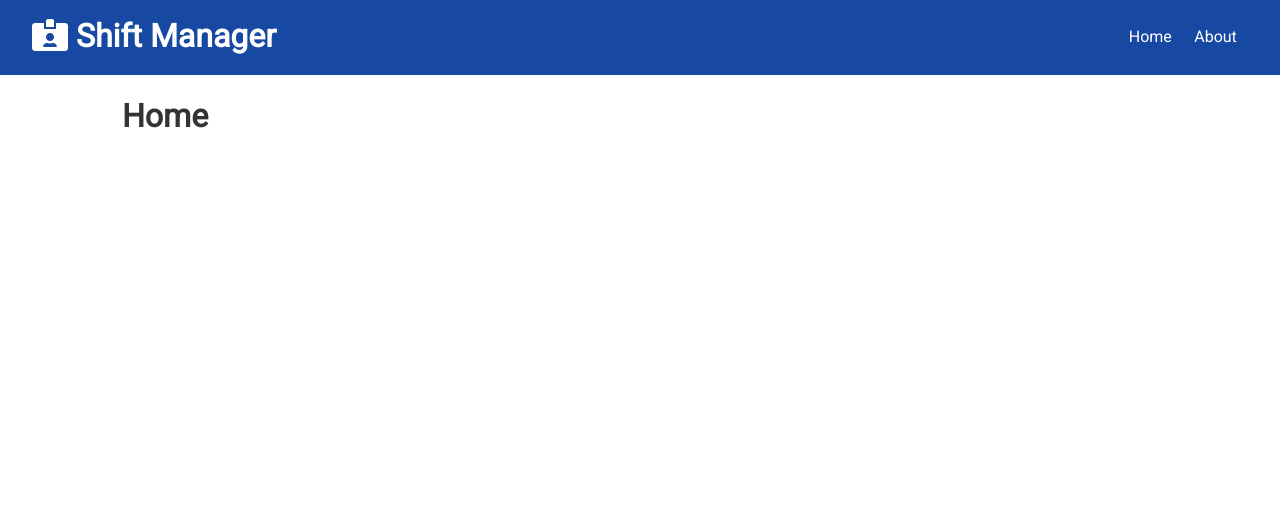
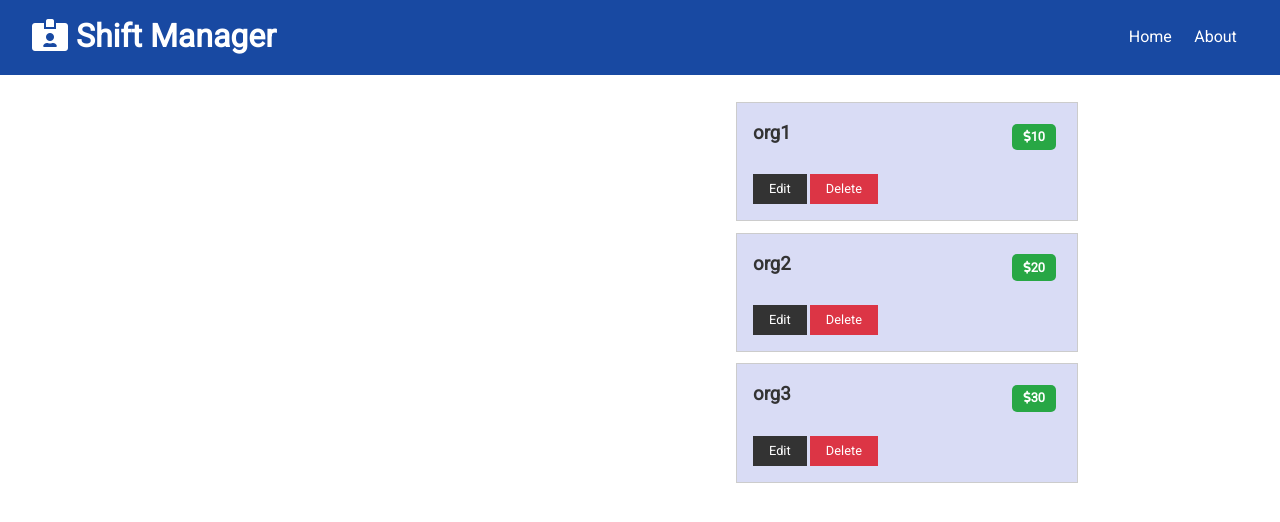
Before and after one commit to szantilas87/shiftManger, a React (Create React App) app in the folder client/: page / in a window 1280 px wide. Shown: the top 522 px of the page. Built offline with nearby package versions, Linux system fonts and the light colour scheme.

Commit message:
Dispalay organizations on main page

```diff
--- a/client/src/App.css
+++ b/client/src/App.css
@@ -4,7 +4,7 @@
 :root {
   --primary-color: #003699;
   --dark-color: #333333;
-  --light-color: #f4f4f4;
+  --light-color: #d9dcf5;
   --danger-color: #dc3545;
   --success-color: #28a745;
 }
--- /dev/null
+++ b/client/src/components/organizations/OrganizationItem.js
@@ -0,0 +1,28 @@
+import React from 'react';
+import PropTypes from 'prop-types';
+
+const OrganizationItem = ({ organization }) => {
+  const { id, name, rate } = organization;
+  return (
+    <div className='card bg-light'>
+      <h3 className='text-left'>
+        {name}{' '}
+        <span style={{ float: 'right' }} className={'badge badge-success'}>
+          <i className='fas fa-dollar-sign'></i>
+          {rate}
+        </span>
+      </h3>
+      <br />
+      <p>
+        <button className='btn btn-dark btn-sm'>Edit</button>
+        <button className='btn btn-danger btn-sm'>Delete</button>
+      </p>
+    </div>
+  );
+};
+
+OrganizationItem.propTypes = {
+  organization: PropTypes.object.isRequired
+};
+
+export default OrganizationItem;
--- /dev/null
+++ b/client/src/components/organizations/Organizations.js
@@ -0,0 +1,17 @@
+import React, { Fragment, useContext } from 'react';
+import OrganizationItem from './OrganizationItem';
+import OrganizationContext from '../../context/organization/organizationContext';
+
+const Organizations = () => {
+  const organizationContext = useContext(OrganizationContext);
+  const { organizations } = organizationContext;
+  return (
+    <Fragment>
+      {organizations.map(organization => (
+        <OrganizationItem key={organization.id} organization={organization} />
+      ))}
+    </Fragment>
+  );
+};
+
+export default Organizations;
--- a/client/src/components/pages/Home.js
+++ b/client/src/components/pages/Home.js
@@ -1,9 +1,13 @@
 import React from 'react';
+import Organizations from '../organizations/Organizations';
 
 const Home = () => {
   return (
-    <div>
-      <h1> Home </h1>{' '}
+    <div className='grid-2'>
+      <div>{/* OrganizationForm */}</div>
+      <div>
+        <Organizations />
+      </div>
     </div>
   );
 };
--- a/client/src/context/organization/OrganizationState.js
+++ b/client/src/context/organization/OrganizationState.js
@@ -35,8 +35,6 @@ const OrganizationState = props => {
 
   const [state, dispatch] = useReducer(organizationReducer, initialState);
 
-  // Add Organization
-
   // Delete Organization
 
   // Set Current Organization
@@ -52,7 +50,7 @@ const OrganizationState = props => {
   return (
     <OrganizationContext.Provider
       value={{
-        contacts: state.contacts
+        organizations: state.organizations
       }}
     >
       {props.children}{' '}
```
